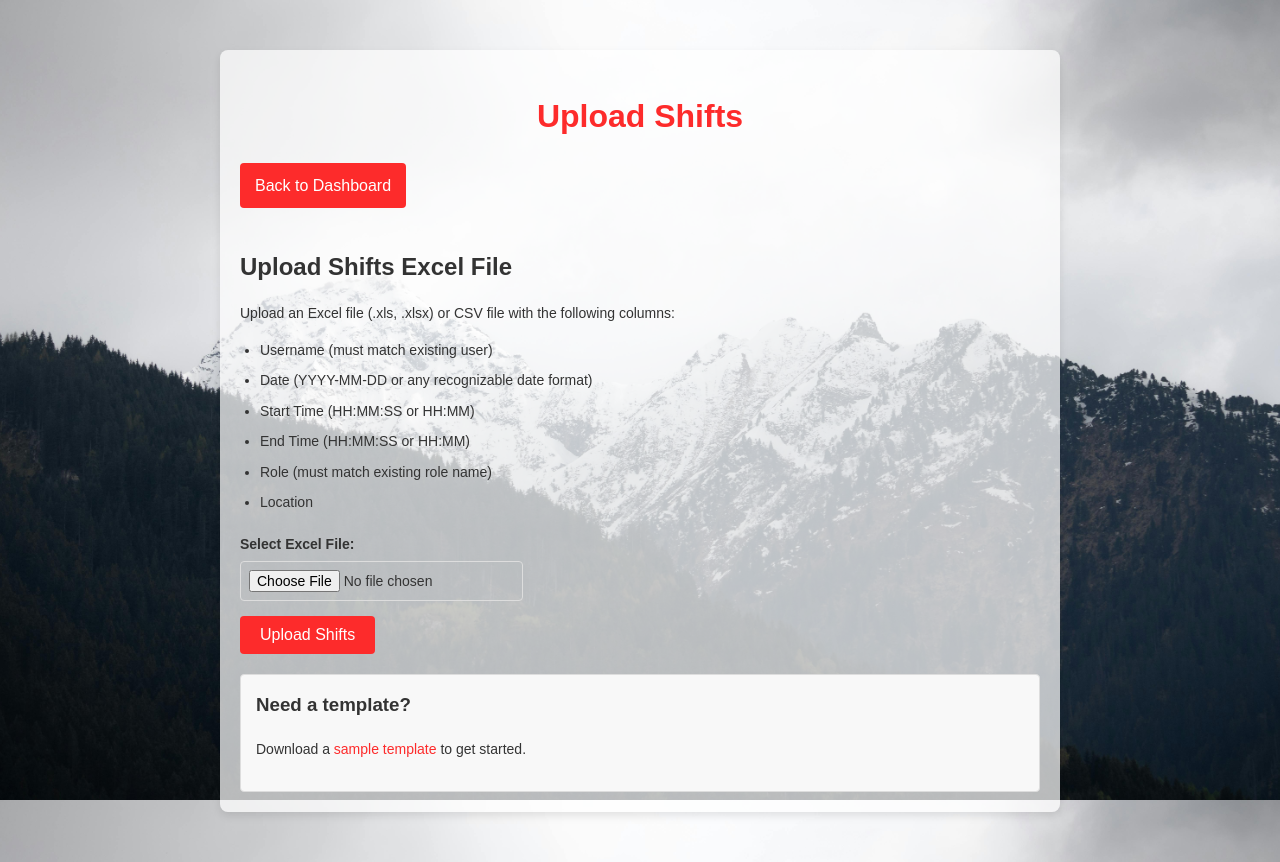
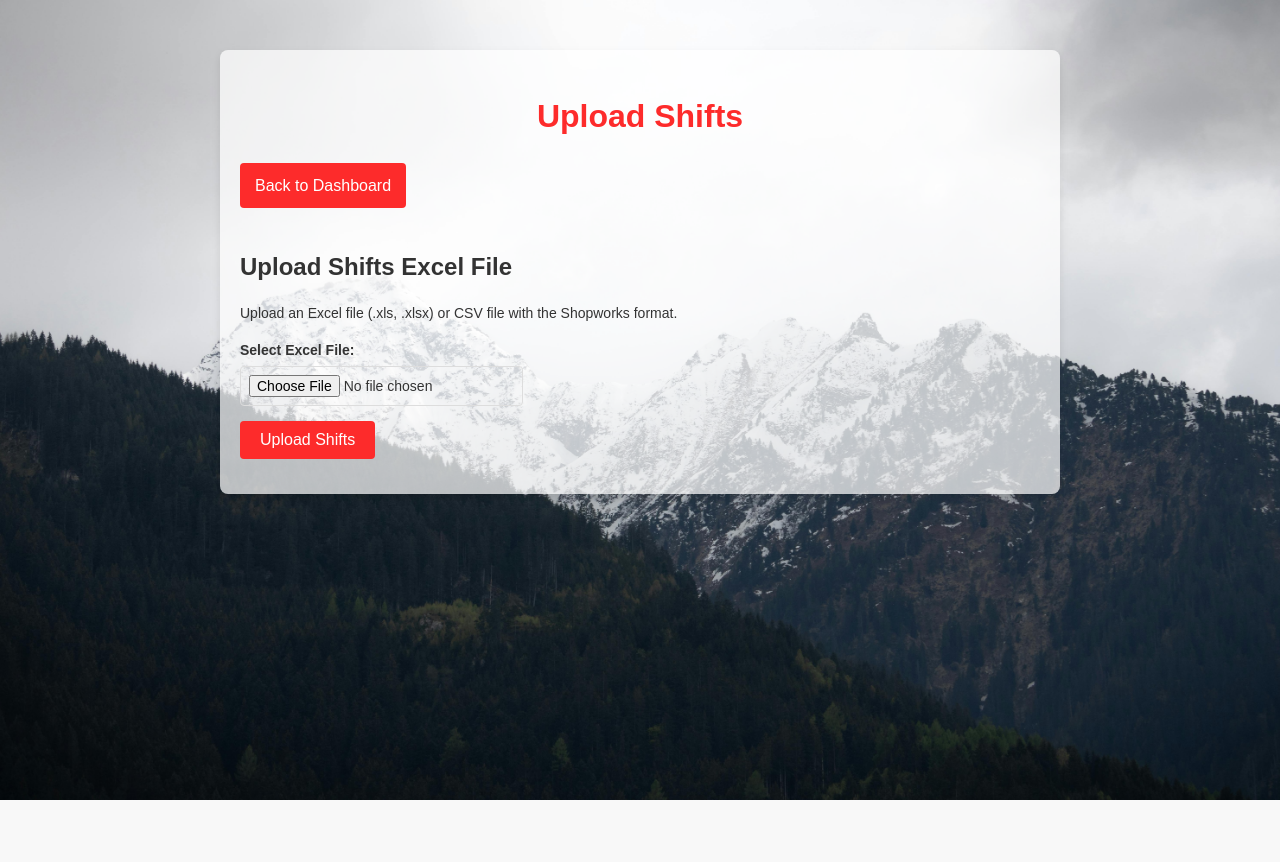
Before and after one commit to carrz72/rota-app-main, a PHP site: page /admin/upload_shifts.php in a window 1280 px wide. After the commit the page ends 800 px from the top, so only its background shows below. Run offline with PHP 8.4, Linux system fonts and the light colour scheme; the visitor is signed in with stand-in values (Sample User, id 1).

Commit message:
upload fixes

```diff
--- a/admin/upload_shifts.php
+++ b/admin/upload_shifts.php
@@ -2,8 +2,9 @@
 require_once '../includes/db.php';
 require '../includes/auth.php';
 require_once '../functions/addNotification.php';
-requireAdmin();
+requireAdmin(); // Only allow admin access
 
+// Check if composer autoload exists for PhpSpreadsheet
 if (!file_exists('../vendor/autoload.php')) {
     $installation_message = "PhpSpreadsheet not installed. Please run:<br>
         <code>composer require phpoffice/phpspreadsheet</code><br>
@@ -15,29 +16,40 @@ $error = '';
 $uploaded_shifts = 0;
 $failed_shifts = 0;
 
+// Process form submission
 if ($_SERVER['REQUEST_METHOD'] === 'POST' && !isset($installation_message)) {
     try {
         if (isset($_FILES['shift_file']) && $_FILES['shift_file']['error'] == 0) {
-            $allowed = ['xls', 'xlsx'];
+            $allowed = ['xls', 'xlsx', 'csv'];
             $filename = $_FILES['shift_file']['name'];
             $ext = pathinfo($filename, PATHINFO_EXTENSION);
 
             if (!in_array(strtolower($ext), $allowed)) {
-                $error = "Please upload a valid Excel file (xls, xlsx).";
+                $error = "Please upload a valid Excel file (xls, xlsx) or CSV file.";
             } else {
                 require '../vendor/autoload.php';
 
-                $reader = $ext == 'xlsx' ? new \PhpOffice\PhpSpreadsheet\Reader\Xlsx() : new \PhpOffice\PhpSpreadsheet\Reader\Xls();
+                if ($ext == 'csv') {
+                    $reader = new \PhpOffice\PhpSpreadsheet\Reader\Csv();
+                } elseif ($ext == 'xlsx') {
+                    $reader = new \PhpOffice\PhpSpreadsheet\Reader\Xlsx();
+                } else {
+                    $reader = new \PhpOffice\PhpSpreadsheet\Reader\Xls();
+                }
+
                 $spreadsheet = $reader->load($_FILES['shift_file']['tmp_name']);
                 $worksheet = $spreadsheet->getActiveSheet();
-                $rows = $worksheet->toArray(null, true, true, true);
+                $rows = $worksheet->toArray();
 
-                $date_columns = [];
-                foreach ($rows[1] as $col => $val) {
-                    if (preg_match('/\\d{1,2}\\w{2}/', $val)) {
-                        $date_columns[$col] = trim(explode("\\n", $val)[0]);
-                    }
-                }
+                $header_row = $rows[1];
+                $first_cell = $rows[0][0];
+                preg_match('/W\/C\s*(\d{2}\/\d{2}\/\d{4})/', $first_cell, $date_match);
+                $week_start = isset($date_match[1]) ? date('Y-m-d', strtotime(str_replace('/', '-', $date_match[1]))) : null;
+
+                if (!$week_start) {
+                    $error = "Unable to determine week start date from file.";
+                } else {
+                    $data_rows = array_slice($rows, 3);
 
                     $stmt = $conn->query("SELECT id, username FROM users");
                     $users = [];
@@ -53,34 +65,14 @@ if ($_SERVER['REQUEST_METHOD'] === 'POST' && !isset($installation_message)) {
 
                     $insert = $conn->prepare("INSERT INTO shifts (user_id, shift_date, start_time, end_time, role_id, location) VALUES (?, ?, ?, ?, ?, ?)");
 
-                $current_user = null;
-                $current_role = null;
+                    for ($i = 0; $i < count($data_rows); $i += 2) {
+                        $name_row = $data_rows[$i];
+                        $shift_row = $data_rows[$i + 1] ?? [];
 
-                foreach ($rows as $row) {
-                    $first_cell = trim($row['A']);
+                        $raw_name = trim($name_row[0]);
+                        if (empty($raw_name)) continue;
 
-                    if (preg_match('/^[A-Z],/', $first_cell)) {
-                        $parts = explode('-', $first_cell);
-                        $current_user = trim($parts[0]);
-                        $current_role = isset($parts[1]) ? trim($parts[1]) : null;
-                    } elseif ($current_user && $current_role) {
-                        foreach ($date_columns as $col => $date_str) {
-                            $cell_val = isset($row[$col]) ? trim($row[$col]) : '';
-
-                            if (empty($cell_val) || stripos($cell_val, 'day off') !== false) {
-                                continue;
-                            }
-
-                            // Extract time and location
-                            if (preg_match('/(\\d{1,2}:\\d{2}).*?-(\\d{1,2}:\\d{2})/', $cell_val, $time_matches)) {
-                                $start_time = $time_matches[1];
-                                $end_time = $time_matches[2];
-
-                                preg_match('/\\((.*?)\\)/', $cell_val, $location_matches);
-                                $location = isset($location_matches[1]) ? $location_matches[1] : '';
-
-                                // Match user
-                                $parts = array_map('trim', explode(',', $current_user));
+                        $parts = array_map('trim', explode(',', $raw_name));
                         if (count($parts) != 2) {
                             $failed_shifts++;
                             continue;
@@ -104,25 +96,47 @@ if ($_SERVER['REQUEST_METHOD'] === 'POST' && !isset($installation_message)) {
                             }
                         }
 
-                                if (!$matched_user_id || !isset($roles[$current_role])) {
+                        if (!$matched_user_id) {
                             $failed_shifts++;
                             continue;
                         }
 
-                                // Parse date (you might need to map week start + date_str here)
-                                $week_start = ''; // Extract from sheet title if needed
-                                $shift_date = ''; // TODO: calculate from week_start + date_str
+                        for ($col = 1; $col <= 7; $col++) {
+                            $date_cell = $header_row[$col] ?? null;
+                            $shift_cell = $shift_row[$col] ?? '';
+                            $role_cell = $name_row[$col] ?? '';
+
+                            if (empty($shift_cell) || stripos($shift_cell, 'Day Off') !== false || stripos($shift_cell, 'Holiday') !== false) continue;
+
+                            $shift_date = date('Y-m-d', strtotime("$week_start +" . ($col - 1) . " days"));
+
+                            if (!preg_match('/(\d{1,2}:\d{2})\s*-\s*(\d{1,2}:\d{2})(?:\s*\((.*?)\))?/', $shift_cell, $matches)) {
+                                $failed_shifts++;
+                                continue;
+                            }
+
+                            $start_time = $matches[1];
+                            $end_time = $matches[2];
+                            $location = $matches[3] ?? '';
+
+                            $role_name = trim(preg_replace('/\s*\(.*\)/', '', $role_cell));
+                            if (!isset($roles[$role_name])) {
+                                $failed_shifts++;
+                                continue;
+                            }
+                            $role_id = $roles[$role_name];
 
                             try {
-                                    $insert->execute([$matched_user_id, $shift_date, $start_time, $end_time, $roles[$current_role], $location]);
+                                $insert->execute([$matched_user_id, $shift_date, $start_time, $end_time, $role_id, $location]);
                                 $uploaded_shifts++;
 
-                                    $notifMessage = "A new shift on {$shift_date} from {$start_time} to {$end_time} has been added to your schedule by management.";
+                                $formattedDate = date("D, M j, Y", strtotime($shift_date));
+                                $formattedStart = date("g:i A", strtotime($start_time));
+                                $formattedEnd = date("g:i A", strtotime($end_time));
+                                $notifMessage = "A new shift on {$formattedDate} from {$formattedStart} to {$formattedEnd} has been added to your schedule by management.";
                                 addNotification($conn, $matched_user_id, $notifMessage, "info");
                             } catch (PDOException $e) {
                                 $failed_shifts++;
-                                }
-                            }
                             }
                         }
                     }
@@ -134,6 +148,7 @@ if ($_SERVER['REQUEST_METHOD'] === 'POST' && !isset($installation_message)) {
                         }
                     } else {
                         $error = "No shifts were uploaded. Please check your file format.";
+                    }
                 }
             }
         } else {
@@ -176,15 +191,7 @@ if ($_SERVER['REQUEST_METHOD'] === 'POST' && !isset($installation_message)) {
 
             <div class="upload-form">
                 <h2>Upload Shifts Excel File</h2>
-                <p>Upload an Excel file (.xls, .xlsx) or CSV file with the following columns:</p>
-                <ul>
-                    <li>Username (must match existing user)</li>
-                    <li>Date (YYYY-MM-DD or any recognizable date format)</li>
-                    <li>Start Time (HH:MM:SS or HH:MM)</li>
-                    <li>End Time (HH:MM:SS or HH:MM)</li>
-                    <li>Role (must match existing role name)</li>
-                    <li>Location</li>
-                </ul>
+                <p>Upload an Excel file (.xls, .xlsx) or CSV file with the Shopworks format.</p>
 
                 <form method="POST" enctype="multipart/form-data">
                     <p>
@@ -195,11 +202,6 @@ if ($_SERVER['REQUEST_METHOD'] === 'POST' && !isset($installation_message)) {
                         <button type="submit">Upload Shifts</button>
                     </p>
                 </form>
-
-                <div class="template-download">
-                    <h3>Need a template?</h3>
-                    <p>Download a <a href="">sample template</a> to get started.</p>
-                </div>
             </div>
         <?php endif; ?>
     </div>
```
Lines whose indentation alone changed are shown as unchanged.
